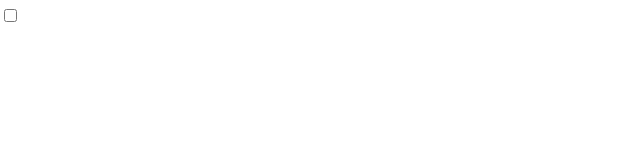
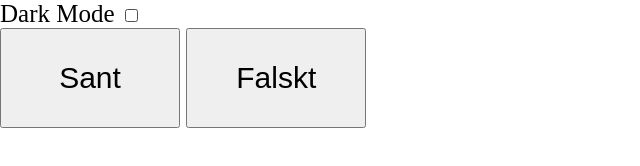
Before and after one commit to Herman0404/Javascript1-Examinationsuppg, a plain HTML site: page Index.html in a window 1280 px wide. Shown: the whole page, without its empty margins (0-640 px from the left). Drawn offline with Linux system fonts and the light colour scheme.

Commit message:
Lägg till buttons

```diff
--- a/Index.html
+++ b/Index.html
@@ -8,6 +8,22 @@
     <script src="js.js"></script>
 </head>
 <body>
-    <input type="checkbox" onclick="myFunction()" id="darkModeButton">
+    <header>
+        <label for="darkModeButton">Dark Mode</label>
+        <input type="checkbox" onclick="myFunction()" id="darkModeButton">
+    </header>
+
+    <main id="quiz">
+        <section id="quizQuestion">
+
+        </section>
+
+        <section id="quizButtons">
+            <button class="quizButton" id="sant">Sant</button>
+            <button class="quizButton" id="falskt">Falskt</button>
+        </section>
+    </main>
+
+
 </body>
 </html>
--- a/style.css
+++ b/style.css
@@ -16,3 +16,10 @@ body {
     background-color: black;
     color: white;
 }
+
+/* Quiz Buttons */
+#quizButtons button{
+    width: 180px;
+    height: 100px;
+    font-size: 30px;
+}
```
